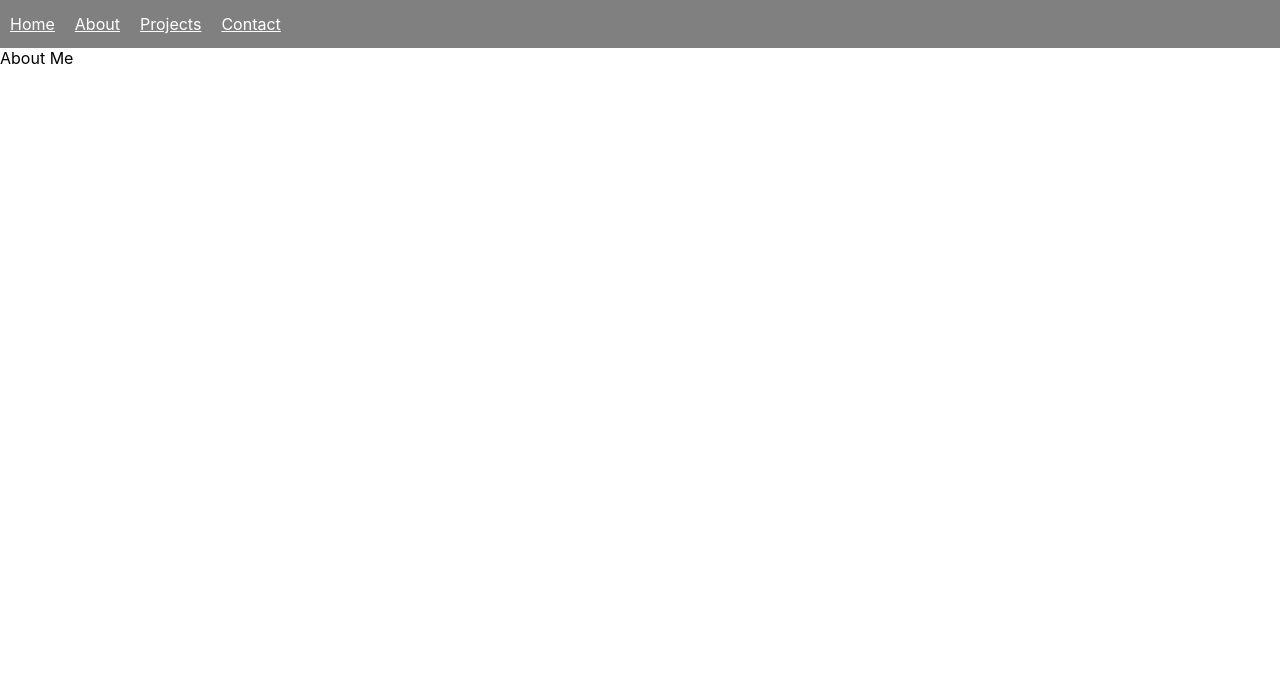
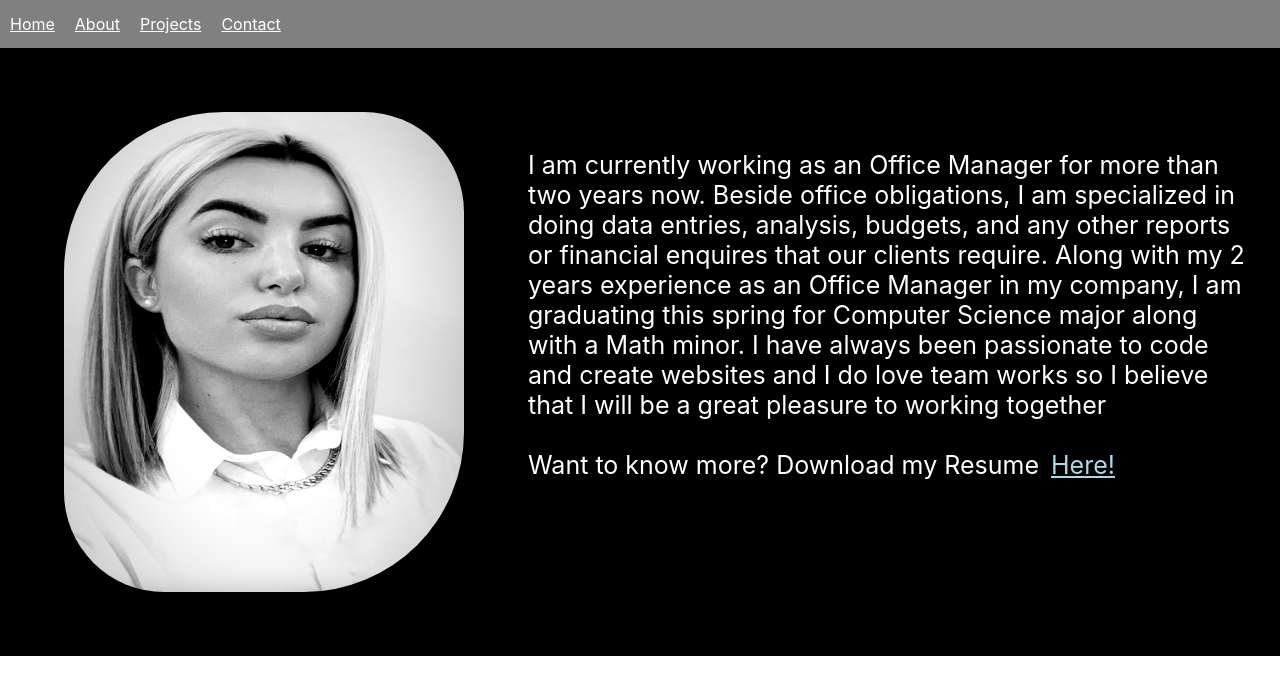
Before and after one commit to BoraCeci/my_portfolio, a React (Create React App) app: page /about in a window 1280 px wide. Shown: the top 694 px of the page. Built offline with nearby package versions, Linux system fonts and the light colour scheme.

Commit message:
adding more css, designed About and Contact page, added link references into it

```diff
--- a/src/App.js
+++ b/src/App.js
@@ -3,7 +3,7 @@ import Home from './components/Home';
 import React from 'react';
 import {BrowserRouter as Router,Routes, Route} from 'react-router-dom';
 import NavigationBar from './components/NavigationBar';
-import AboutMe from './components/AboutMe';
+import About from './components/About';
 import Projects from './components/Projects';
 import Contact from './components/Contact';
 
@@ -16,7 +16,7 @@ function App() {
       <Routes>
 
       <Route path="/" element={<Home/>}/>
-      <Route path="/about" element={<AboutMe/>}/>
+      <Route path="/about" element={<About/>}/>
       <Route path="/projects" element={<Projects/>}/>
       <Route path="/contact" element={<Contact/>}/>
 
--- /dev/null
+++ b/src/components/About.js
@@ -0,0 +1,28 @@
+import "./Styles/About.css";
+import logo from './borac.png';
+
+
+
+function About () {
+    return (
+
+    <div className="about">
+
+
+            <img src={logo} className="logo" alt="logo"/>
+
+            <p className='about-text'> I am currently working as an Office Manager for more than two years now.
+             Beside office obligations, I am specialized in doing data entries, analysis, budgets, and any other reports or financial enquires that our clients require.
+             Along with my 2 years experience as an Office Manager in my company, I am graduating this spring for Computer Science major along with a Math minor.
+             I have always been passionate to code and create websites and I do love team works so I believe that I will be a great pleasure to working together
+             <br/>
+             <br/>
+
+             Want to know more? Download my Resume <a href="./Resume1.pdf" className="navLinkr" download>Here! </a> </p>
+
+        </div>
+
+    );
+}
+
+export default About;
--- a/src/components/AboutMe.js
+++ /dev/null
@@ -1,16 +0,0 @@
-import './App.css';
-
-const AboutMe =() => {
-    return (
-
-        <div>
-            <div> About Me </div>
-
-
-
-        </div>
-
-    );
-}
-
-export default AboutMe;
--- a/src/components/Contact.js
+++ b/src/components/Contact.js
@@ -1,25 +1,28 @@
-import React from "react";
+import "./Styles/Contact.css";
+
 
 
 function Contact() {
     return(
-        <div>
-            <div> Contact </div>
+        <div className="contact">
+            <div className="headline"> Wanna Get In Touch? Click Below 👇🏻 </div>
+
+            <br/>
 
             <div>
               Email: bora.ceci@gmail.com
             </div>
 
-            <a href="https://github.com/BoraCeci">
+            <a href="https://github.com/BoraCeci" className="navLinkc">
               Github
             </a>
             <br/>
-            <a href="https://www.linkedin.com/in/borana-ceci-530223141/">
+            <a href="https://www.linkedin.com/in/borana-ceci-530223141/" className="navLinkc">
               LinkedIn
             </a>
             <br/>
-            <a href="https://www.instagram.com/bora_ceci/">
-              Instagram
+            <a href="https://bio.site/boraceci" className="navLinkc">
+              BioSite
             </a>
 
         </div>
--- a/src/components/Home.js
+++ b/src/components/Home.js
@@ -1,6 +1,7 @@
 import React from "react";
 import logo from './BoraC.jpg';
 import './App.css';
+
 
 
 function Home() {
@@ -13,23 +14,14 @@ function Home() {
             </h1>
             <img src={logo} className="App-logo" alt="logo"/>
             <h3>
-              I'm
-              <br/>
               Borana Ceci
               <br/>
-              THE COMPUTER SCIENTIST!
+              YOUR COMPUTER SCIENTIST!
             </h3>
             <p>
-              Click the link below for more 👇🏻
+              Click "About Me" for more!
             </p>
-            <a
-              className="App-link"
-              href="https://github.com/BoraCeci"
-              target="_blank"
-              rel="noopener noreferrer"
-            >
-              Click Here
-            </a>
+
           </header>
         </div>
       );
--- a/src/components/Projects.js
+++ b/src/components/Projects.js
@@ -1,8 +1,10 @@
 import React from "react";
 
-const Projects =() =>{
+function Projects () {
     return(
         <div>
+            <h2> Find below my projects </h2>
+
             <div> Projects And More </div>
         </div>
 
--- /dev/null
+++ b/src/components/Styles/About.css
@@ -0,0 +1,32 @@
+.about{
+    color: white;
+    background-color: black;
+    display: flex;
+    justify-content: left;
+    align-items: left;
+
+}
+
+.logo{
+
+    margin-top: 5%;
+    margin-left:5%;
+    margin-bottom: 5%;
+    width: 50vh;
+    height: 60vh;
+    border-radius: 160px 100px;
+
+}
+
+.about-text{
+    margin-top: 8%;
+    margin-left: 5%;
+    margin-bottom: 5%;
+    color: white;
+    font-size: 25px;
+    width: 90vh;
+}
+.navLinkr{
+    margin: 5px;
+    color: lightblue;
+}
--- /dev/null
+++ b/src/components/Styles/Contact.css
@@ -0,0 +1,20 @@
+.contact{
+    text-align: center;
+    color: white;
+    font-size: 25px;
+    background-color: black;
+    padding-bottom:100%;
+
+}
+.headline{
+    padding: 55px;
+    font-size: 30px;
+}
+
+.navLinkc{
+    margin: 15px;
+    color: lightblue;
+
+
+
+}
--- a/src/components/Styles/NavigBar.css
+++ b/src/components/Styles/NavigBar.css
@@ -11,6 +11,4 @@ navigBar {
     margin: 10px;
     color: white;
 
-
-
 }
```
Also changed, not shown: src/components/Styles/Projects.css (added), src/components/borac.png (added), 1 other file (tests, documents, lock files or other folders).
